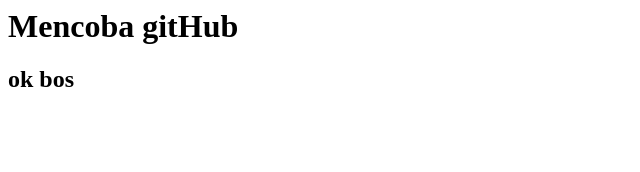
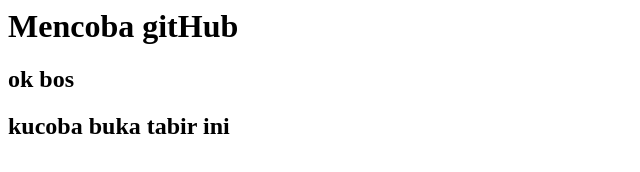
Before and after one commit to iMckys/kel3Iqbal, a plain HTML site: page index.html in a window 1280 px wide. Shown: the whole page, without its empty margins (0-640 px from the left). Drawn offline with Linux system fonts and the light colour scheme.

Commit message:
mengungkap tabir

```diff
--- a/index.html
+++ b/index.html
@@ -1,2 +1,3 @@
 <h1>Mencoba gitHub </h1>
 <h2> ok bos </h2>
+<h2> kucoba buka tabir ini </h2>
```
